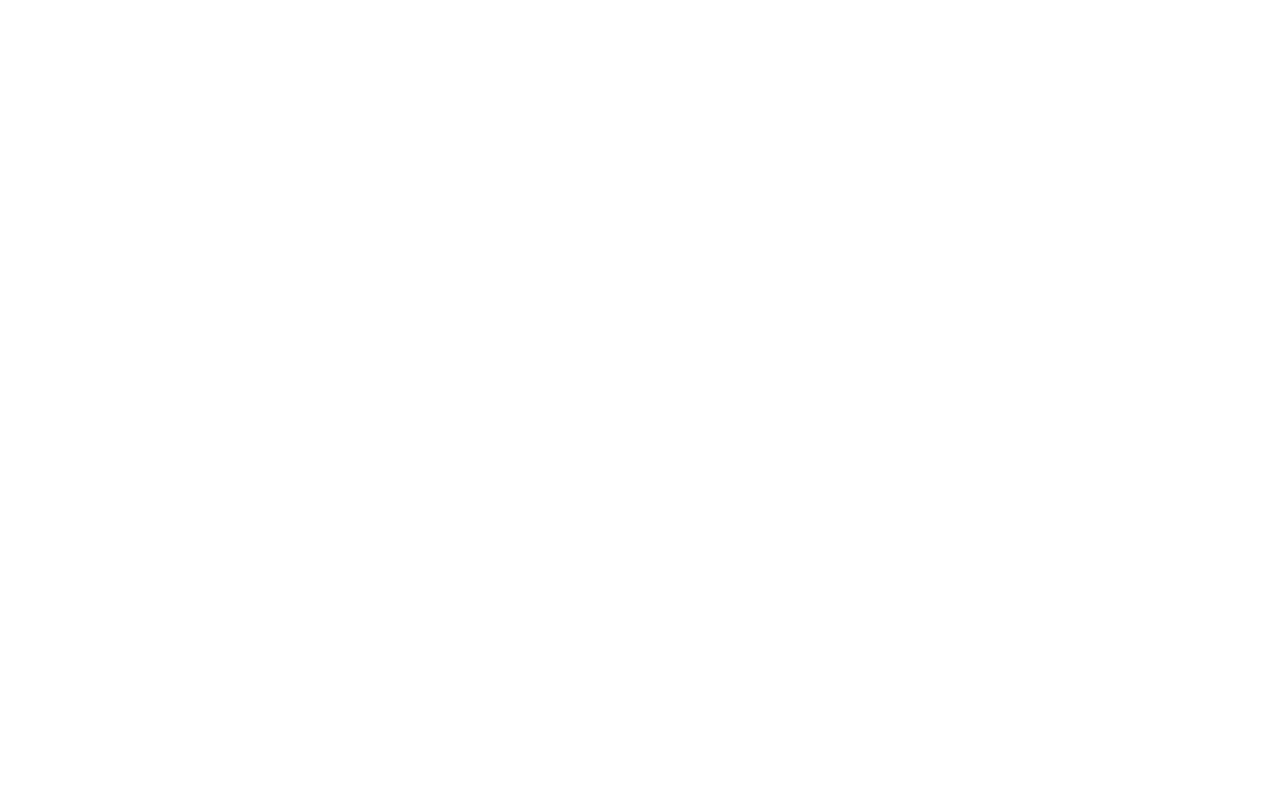
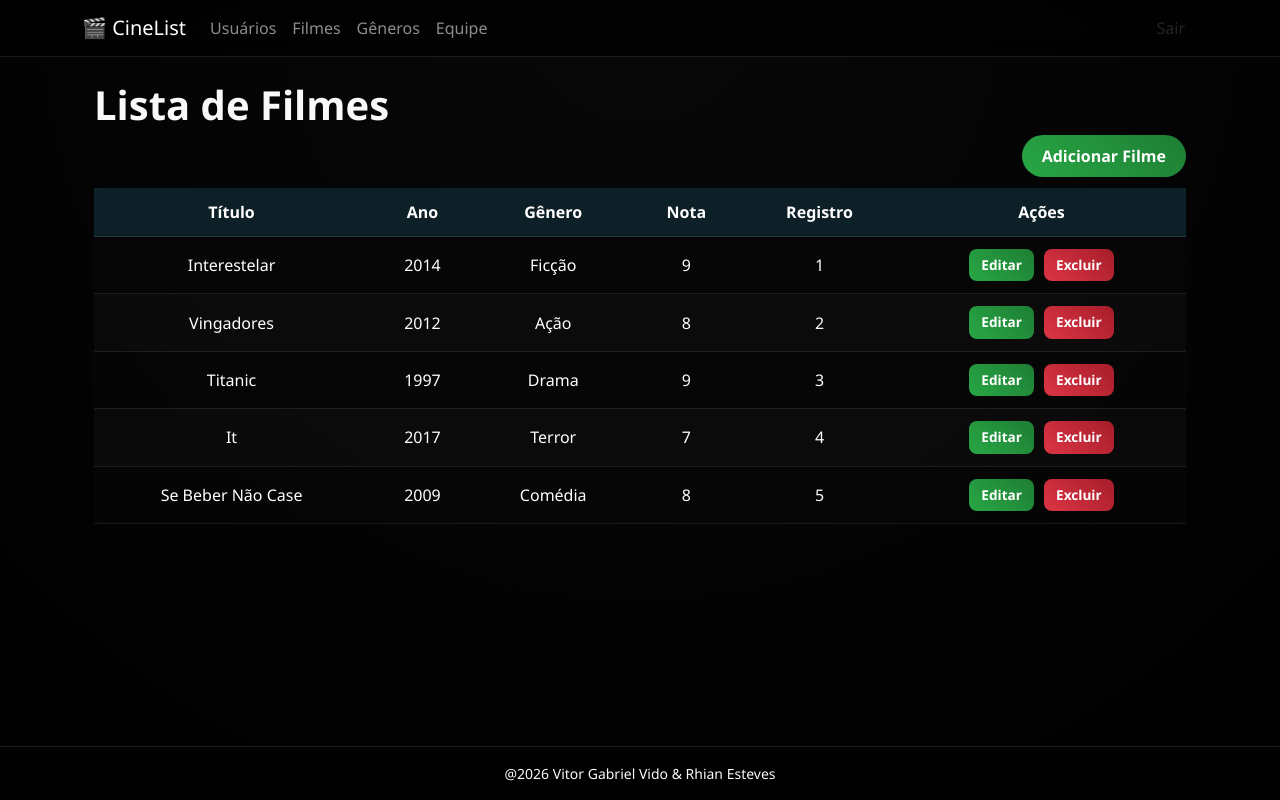
Before and after one commit to VitorGabriel0304/Trabalho-Ronan, a Flask app: page /filmes/listar in a window 1280 px wide. Before the commit the page is empty. Run offline with Flask 3, Linux system fonts and the light colour scheme.

Commit message:
VERSAO TUDO FUNCIONANDO

```diff
--- a/app.py
+++ b/app.py
@@ -1,24 +1,19 @@
-from flask import Flask, render_template, request, redirect, flash
+from flask import Flask, render_template, request, redirect, flash, url_for
 
-# aqui a gente cria o app do Flask (tipo iniciar o sistema)
+# aqui a gente cria o app do Flask
 app = Flask(__name__)
 
-# isso aqui é necessário pro flash funcionar (mensagens tipo "deu certo")
+# necessário pro flash funcionar
 app.secret_key = "segredo"
 
-
 # =========================
-# "BANCO DE DADOS" FAKE
+# "BANCO DE DADOS"
 # =========================
-
-# aqui são os usuários já cadastrados (simulando um banco)
 usuarios = [
     {"nome": "Vitor", "email": "vitor@email.com"},
     {"nome": "Rhian", "email": "rhian@email.com"},
-
 ]
 
-# lista de gêneros de filme
 generos = [
     {"nome": "Ação"},
     {"nome": "Comédia"},
@@ -27,7 +22,6 @@ generos = [
     {"nome": "Drama"}
 ]
 
-# lista de filmes já cadastrados
 filmes = [
     {"titulo": "Interestelar", "ano": 2014, "genero": "Ficção", "nota": 9},
     {"titulo": "Vingadores", "ano": 2012, "genero": "Ação", "nota": 8},
@@ -36,198 +30,131 @@ filmes = [
     {"titulo": "Se Beber Não Case", "ano": 2009, "genero": "Comédia", "nota": 8}
 ]
 
-
 # =========================
 # PÁGINAS PÚBLICAS
 # =========================
-
-# página inicial home
 @app.route("/")
 def index():
     return render_template("index.html")
 
-
-# login (mostra a tela e "finge" o login)
 @app.route("/login", methods=["GET", "POST"])
 def login():
-
-    # se o cara clicou em entrar
     if request.method == "POST":
         flash("Login realizado com sucesso!", "success")
-
-        # joga direto pra listagem de usuários
-        return redirect("/usuarios/listar")
-
-    # só mostra a página
+        return redirect(url_for('listar_usuarios'))
     return render_template("login.html")
 
-
-# cadastro de usuário
 @app.route("/cadastro", methods=["GET", "POST"])
 def cadastro():
-
-    # se enviou o formulário
     if request.method == "POST":
-
-        # pega tudo que o cara digitou
         nome = request.form.get("nome")
         email = request.form.get("email")
         senha = request.form.get("senha")
         confirmar = request.form.get("confirmar")
 
-        # checa se deixou algo vazio
         if not nome or not email or not senha:
             flash("Preencha todos os campos!", "danger")
-            return redirect("/cadastro")
+            return redirect(url_for('cadastro'))
 
-        # confere se as senhas batem
         if senha != confirmar:
             flash("As senhas não coincidem!", "danger")
-            return redirect("/cadastro")
+            return redirect(url_for('cadastro'))
 
-        # adiciona o usuário na lista
         usuarios.append({"nome": nome, "email": email})
-
         flash("Cadastro realizado com sucesso!", "success")
-
-        # manda pro login
-        return redirect("/login")
+        return redirect(url_for('login'))
 
     return render_template("cadastro.html")
 
-
-# logout (basicamente só volta pro login)
 @app.route("/logout")
 def logout():
     flash("Logout realizado!", "info")
-    return redirect("/login")
-
+    return redirect(url_for('login'))
 
 # =========================
 # USUÁRIOS
 # =========================
-
-# mostra todos os usuários
 @app.route("/usuarios/listar")
 def listar_usuarios():
-
-    # manda a lista pro HTML
     return render_template("usuarios/listar_usuarios.html", usuarios=usuarios)
 
-
-# adicionar usuário
 @app.route("/usuarios/inserir", methods=["GET", "POST"])
 def inserir_usuarios():
-
     if request.method == "POST":
-
         nome = request.form.get("nome")
         email = request.form.get("email")
 
-        # se não preencher, já bloqueia
         if not nome or not email:
             flash("Preencha todos os campos!", "danger")
-            return redirect("/usuarios/inserir")
+            return redirect(url_for('inserir_usuarios'))
 
-        # adiciona na lista
         usuarios.append({"nome": nome, "email": email})
-
         flash("Usuário adicionado!", "success")
-
-        # volta pra listagem
-        return redirect("/usuarios/listar")
+        return redirect(url_for('listar_usuarios'))
 
     return render_template("usuarios/inserir_usuario.html")
-
 
 # =========================
 # FILMES
 # =========================
-
-# lista os filmes
 @app.route("/filmes/listar")
 def listar_filmes():
     return render_template("entidade2/listar_entidade2.html", filmes=filmes)
 
-
-# adicionar filme
 @app.route("/filmes/inserir", methods=["GET", "POST"])
 def inserir_filmes():
-
     if request.method == "POST":
-
         titulo = request.form.get("titulo")
         ano = request.form.get("ano")
         genero = request.form.get("genero")
         nota = request.form.get("nota")
 
-        # valida o básico
         if not titulo or not ano or not genero:
             flash("Preencha os campos obrigatórios!", "danger")
-            return redirect("/filmes/inserir")
+            return redirect(url_for('inserir_filmes'))
 
-        # adiciona o filme
         filmes.append({
             "titulo": titulo,
             "ano": ano,
             "genero": genero,
             "nota": nota
         })
+        flash("Filme adicionado!", "success")
+        return redirect(url_for('listar_filmes'))
 
-        flash("Filme adicionado!", "success")
-
-        return redirect("/filmes/listar")
-
-    # aqui manda também os gêneros pro select
     return render_template("entidade2/inserir_entidade2.html", generos=generos)
-
 
 # =========================
 # GÊNEROS
 # =========================
-
-# lista os gêneros
 @app.route("/generos/listar")
 def listar_generos():
     return render_template("entidade3/listar_entidade3.html", generos=generos)
 
-
-# adicionar gênero
 @app.route("/generos/inserir", methods=["GET", "POST"])
 def inserir_generos():
-
     if request.method == "POST":
-
         nome = request.form.get("nome")
 
         if not nome:
             flash("Digite o nome do gênero!", "danger")
-            return redirect("/generos/inserir")
+            return redirect(url_for('inserir_generos'))
 
-        # adiciona na lista
         generos.append({"nome": nome})
-
         flash("Gênero adicionado!", "success")
-
-        return redirect("/generos/listar")
+        return redirect(url_for('listar_generos'))
 
     return render_template("entidade3/inserir_entidade3.html")
-
 
 # =========================
 # EQUIPE
 # =========================
-
-# página da equipe (sobre quem fez o sistema)
 @app.route("/equipe")
 def equipe():
     return render_template("sobre_equipe.html")
 
-
 # =========================
 # RODAR O SERVIDOR
 # =========================
-
 if __name__ == "__main__":
-    # debug=True → atualiza sozinho quando você salva
     app.run(debug=True)
--- a/templates/entidade2/inserir_entidade2.html
+++ b/templates/entidade2/inserir_entidade2.html
@@ -0,0 +1 @@
+{% extends "base.html" %}
--- a/templates/entidade2/listar_entidade2.html
+++ b/templates/entidade2/listar_entidade2.html
@@ -0,0 +1,45 @@
+
+{% extends "base.html" %}
+
+{% block conteudo %}
+<div class="container">
+    <h1 class="titulo-usuario">Lista de Filmes</h1>
+
+    <!-- Botão para adicionar filme -->
+    <div class="acoes-usuario">
+        <a href="{{ url_for('inserir_filmes') }}" class="add-usuario">Adicionar Filme</a>
+    </div>
+
+    <!-- Tabela de filmes -->
+    <div class="tabela-usuario">
+        <table>
+            <thead>
+                <tr>
+                    <th>Título</th>
+                    <th>Ano</th>
+                    <th>Gênero</th>
+                    <th>Nota</th>
+                    <th>Registro</th>
+                    <th>Ações</th>
+                </tr>
+            </thead>
+            <tbody>
+                {% for filme in filmes %}
+                <tr>
+                    <td>{{ filme.titulo }}</td>
+                    <td>{{ filme.ano }}</td>
+                    <td>{{ filme.genero }}</td>
+                    <td>{{ filme.nota }}</td>
+                    <td>{{ loop.index }}</td>
+                    <td>
+                        <!-- Aqui você pode adicionar editar/excluir futuramente -->
+                        <button class="btn-editar">Editar</button>
+                        <button class="btn-excluir">Excluir</button>
+                    </td>
+                </tr>
+                {% endfor %}
+            </tbody>
+        </table>
+    </div>
+</div>
+{% endblock %}
--- a/templates/usuarios/inserir_usuario.html
+++ b/templates/usuarios/inserir_usuario.html
@@ -0,0 +1 @@
+{% extends "base.html" %}
--- a/templates/usuarios/listar_usuarios.html
+++ b/templates/usuarios/listar_usuarios.html
@@ -6,7 +6,7 @@
 
     <!-- Botão para adicionar usuário -->
     <div class="acoes-usuario">
-        <a href="/usuarios/inserir" class="add-usuario">Adicionar Usuário</a>
+        <a href="{{ url_for('inserir_usuarios') }}" class="add-usuario">Adicionar Usuário</a>
     </div>
 
     <!-- Tabela de usuários -->
@@ -27,6 +27,7 @@
                     <td>{{ usuario.email }}</td>
                     <td>{{ loop.index }}</td>
                     <td>
+                        <!-- Aqui você também pode usar url_for para as ações de editar/excluir -->
                         <button class="btn-editar">Editar</button>
                         <button class="btn-excluir">Excluir</button>
                     </td>
```
